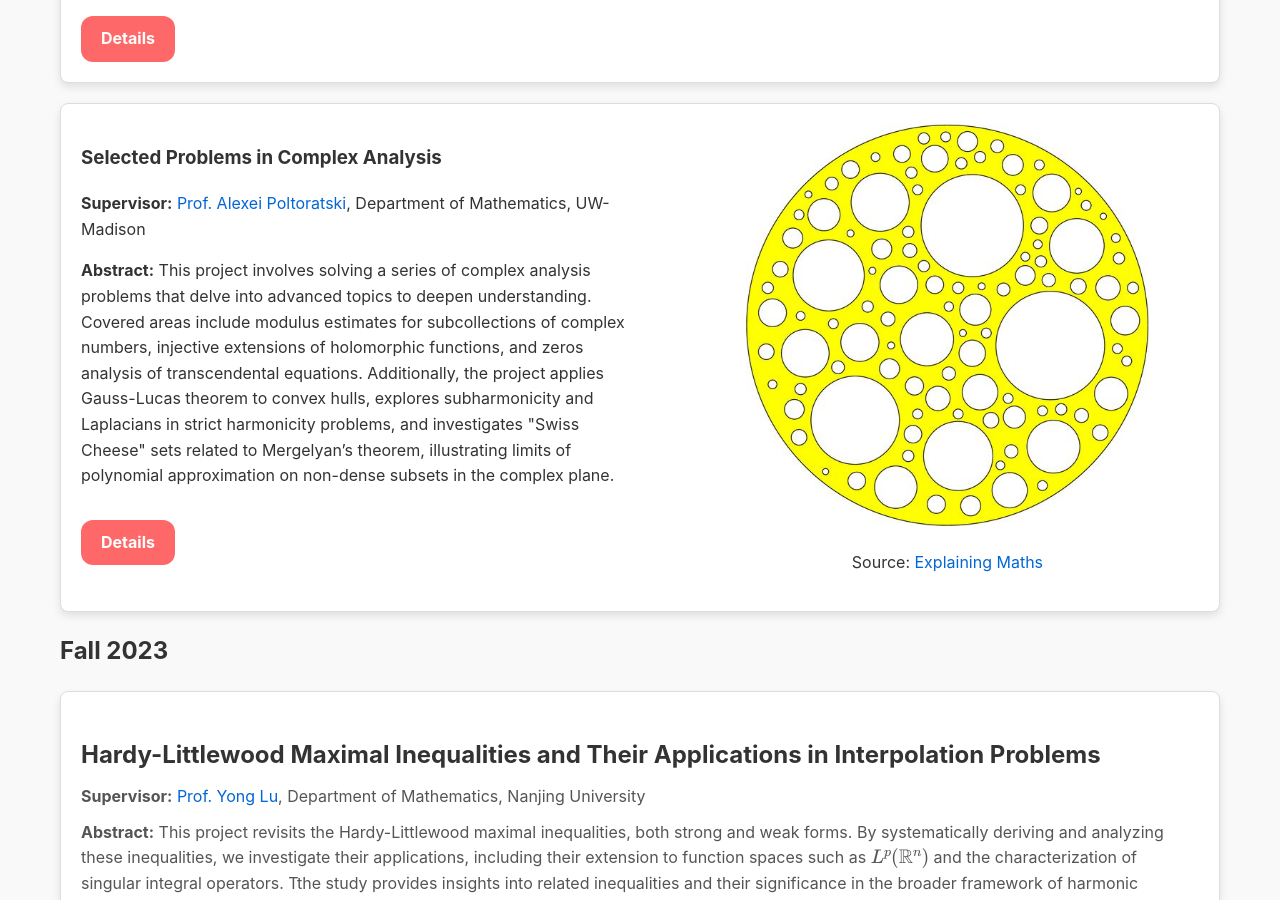
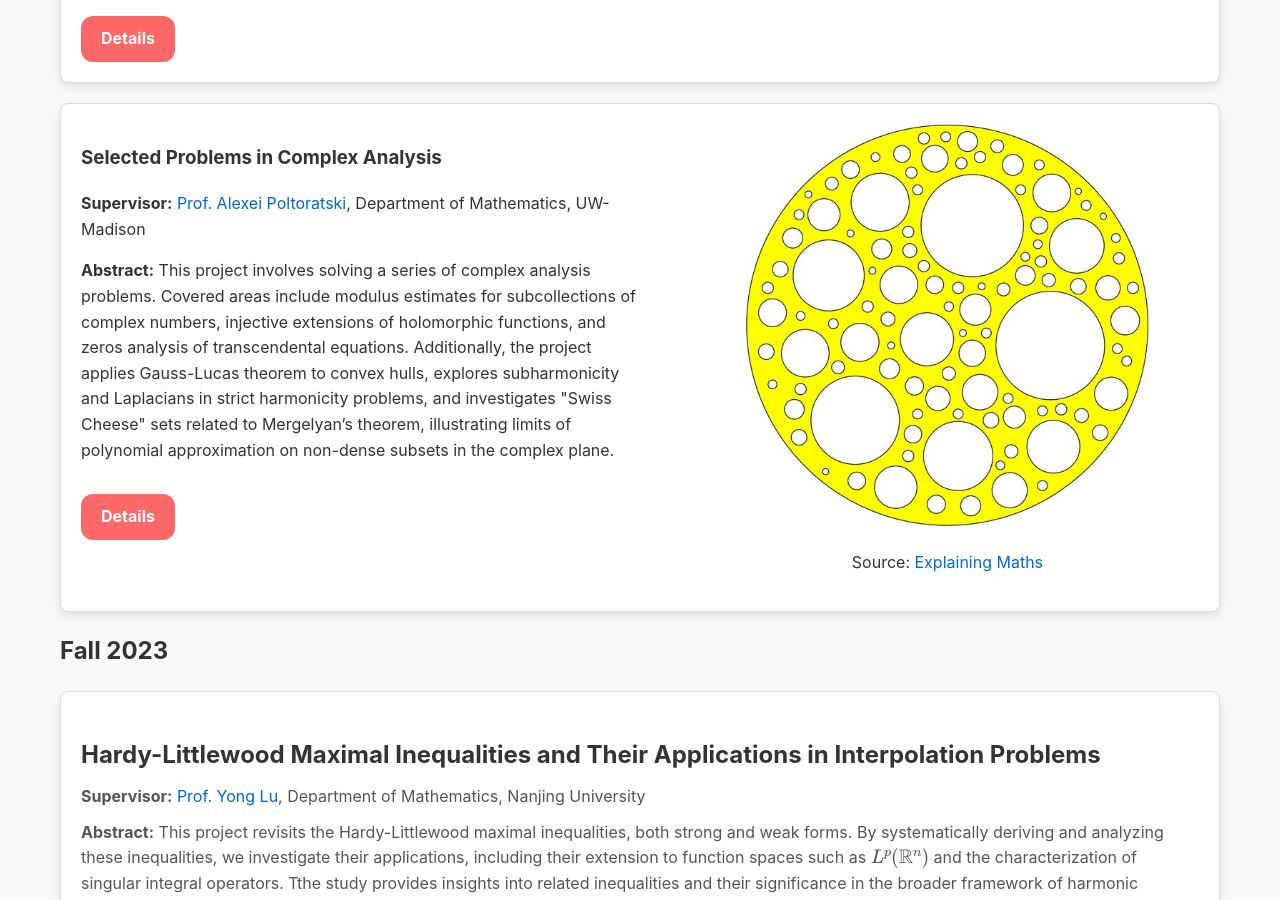
Before and after one commit to Yoon-1023/Yoon-1023.github.io, a Jekyll site: the page built from projects.md, in a window 1280 px wide and 900 px high, scrolled down 827 px. Built offline with Jekyll 4.4.1, drawn with Linux system fonts in a browser that asks for light colours.

Commit message:
Update projects.md

```diff
--- a/projects.md
+++ b/projects.md
@@ -108,7 +108,7 @@
     <div class="project-text">
         <h3>Selected Problems in Complex Analysis</h3>
         <p><strong>Supervisor:</strong> <a href="https://people.math.wisc.edu/~poltoratski/">Prof. Alexei Poltoratski</a>, Department of Mathematics, UW-Madison</p>
-        <p><strong>Abstract:</strong> This project involves solving a series of complex analysis problems that delve into advanced topics to deepen understanding. Covered areas include modulus estimates for subcollections of complex numbers, injective extensions of holomorphic functions, and zeros analysis of transcendental equations. Additionally, the project applies Gauss-Lucas theorem to convex hulls, explores subharmonicity and Laplacians in strict harmonicity problems, and investigates "Swiss Cheese" sets related to Mergelyan’s theorem, illustrating limits of polynomial approximation on non-dense subsets in the complex plane.</p>
+        <p><strong>Abstract:</strong> This project involves solving a series of complex analysis problems. Covered areas include modulus estimates for subcollections of complex numbers, injective extensions of holomorphic functions, and zeros analysis of transcendental equations. Additionally, the project applies Gauss-Lucas theorem to convex hulls, explores subharmonicity and Laplacians in strict harmonicity problems, and investigates "Swiss Cheese" sets related to Mergelyan’s theorem, illustrating limits of polynomial approximation on non-dense subsets in the complex plane.</p>
 
         <!-- Details Button at the Bottom -->
         <div class="details-button">
```
